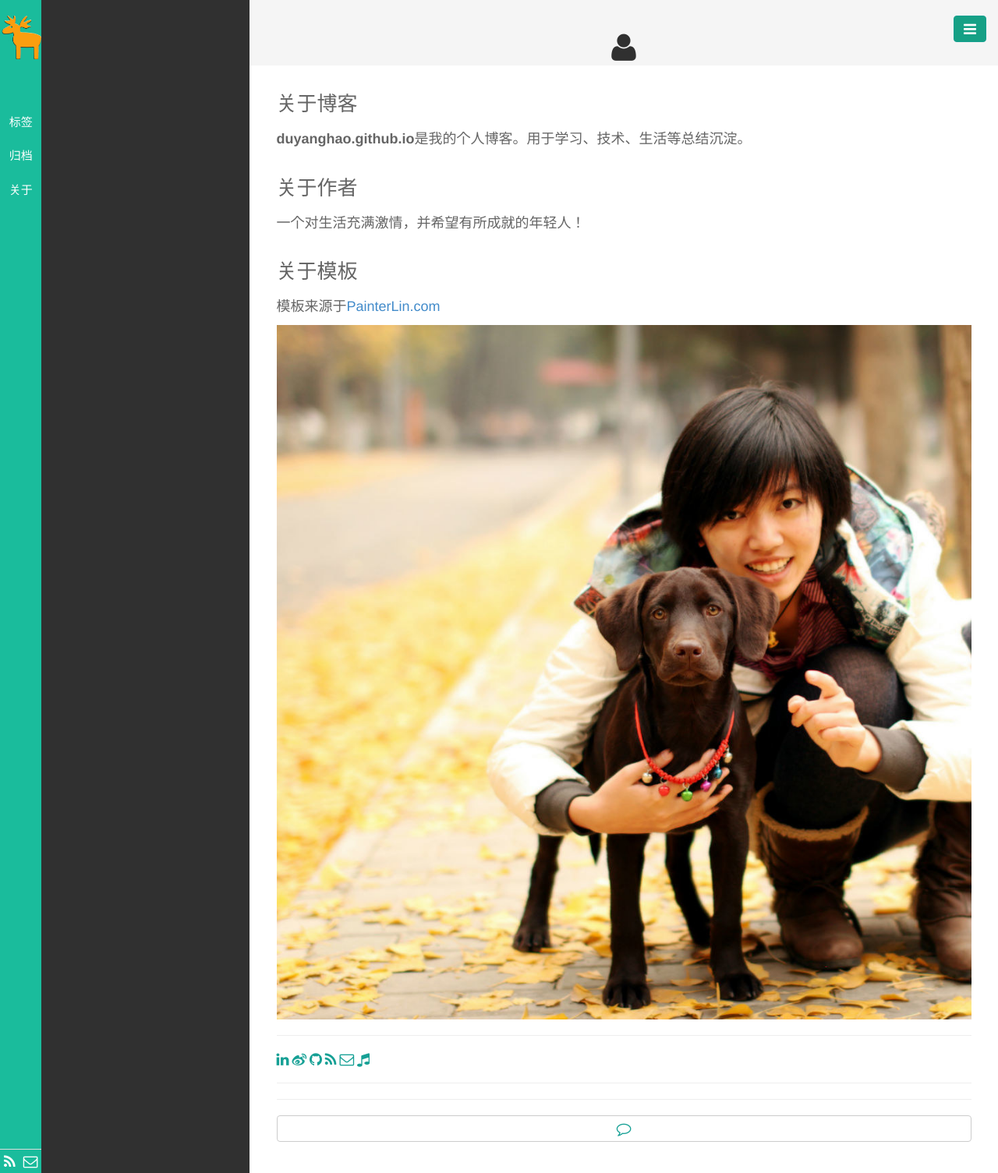
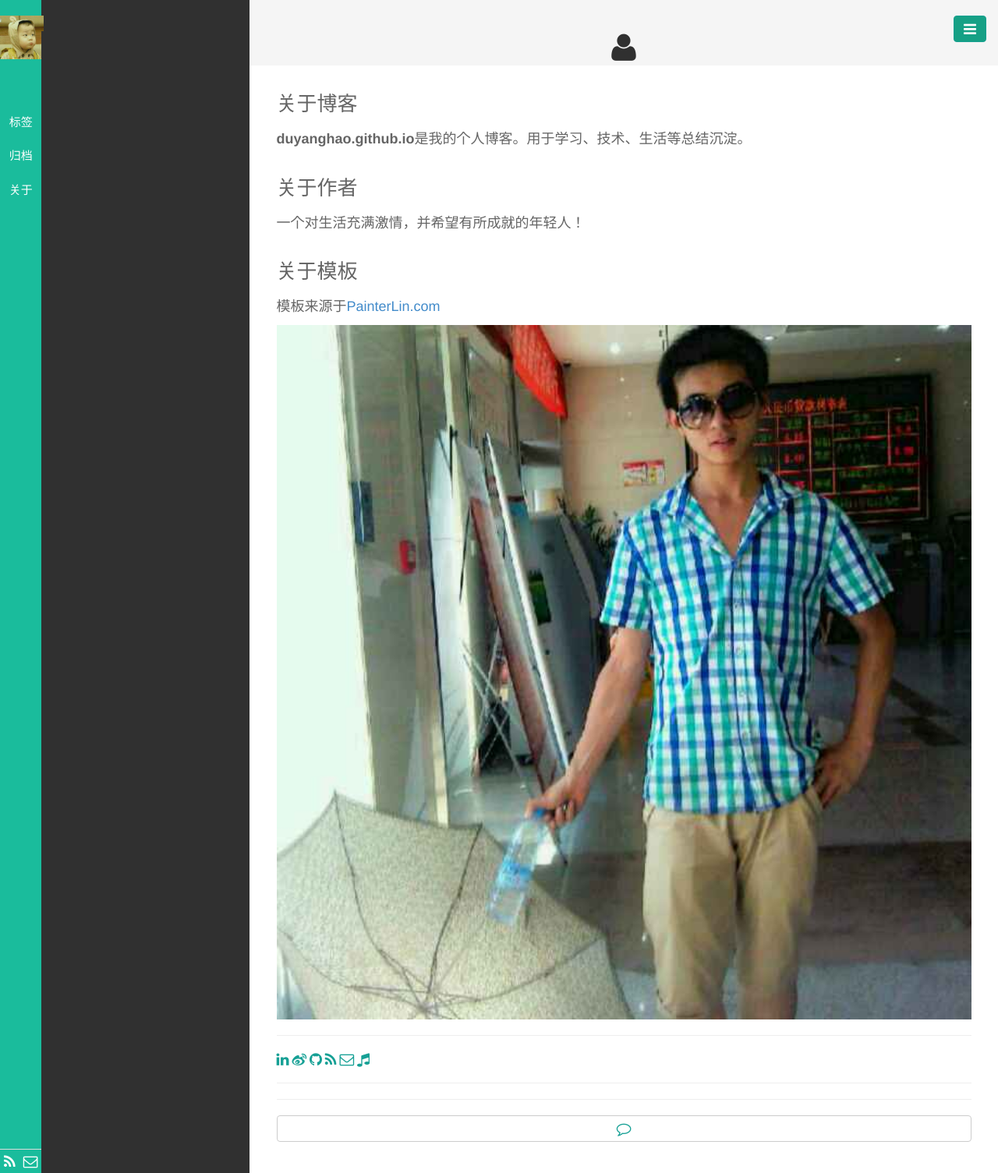
Before and after one commit to duyanghao/duyanghao.github.io, a Jekyll site: the page built from pages/about.html, in a window 1280 px wide. Shown: the whole page at 78% size. Built offline with Jekyll 4.4.1, drawn with Linux system fonts in a browser that asks for light colours; Markdown is read by kramdown in place of the engine named in the settings.

Commit message:
Update Template
Signed-off-by: duyanghao <1294057873@qq.com>

```diff
--- a/_config.yml
+++ b/_config.yml
@@ -19,8 +19,8 @@ url: http://duyanghao.github.io/
 rss_url: /pages/atom.xml
 
 # gavatar头像及Favicon
-gavatar: /public/img/deer3.png
-favicon: /public/img/deer3.png
+gavatar: /public/img/github.jpg
+favicon: /public/img/github.jpg
 
 # google analytics 设置
 #ga:
--- a/pages/about.html
+++ b/pages/about.html
@@ -10,9 +10,9 @@ titlename: 关于
 <p style=font-size:18px>一个对生活充满激情，并希望有所成就的年轻人！</p>
 
 <h3>关于模板</h3>
-<p style=font-size:18px>模板来源于<a href="{{ https://github.com/lay1010/lay1010.github.io }}">PainterLin.com</a></p>
+<p style=font-size:18px>模板来源于<a href="https://github.com/lay1010/lay1010.github.io">PainterLin.com</a></p>
 
-<center><img src="/public/img/dog.jpg" style="width:100%"></center>
+<center><img src="/public/img/love.jpg" style="width:100%"></center>
 
 <hr>
 <a href="{{ site.author.linkedin }}">
```
Also changed, not shown: public/img/github.jpg (added), public/img/love.jpg (added).
